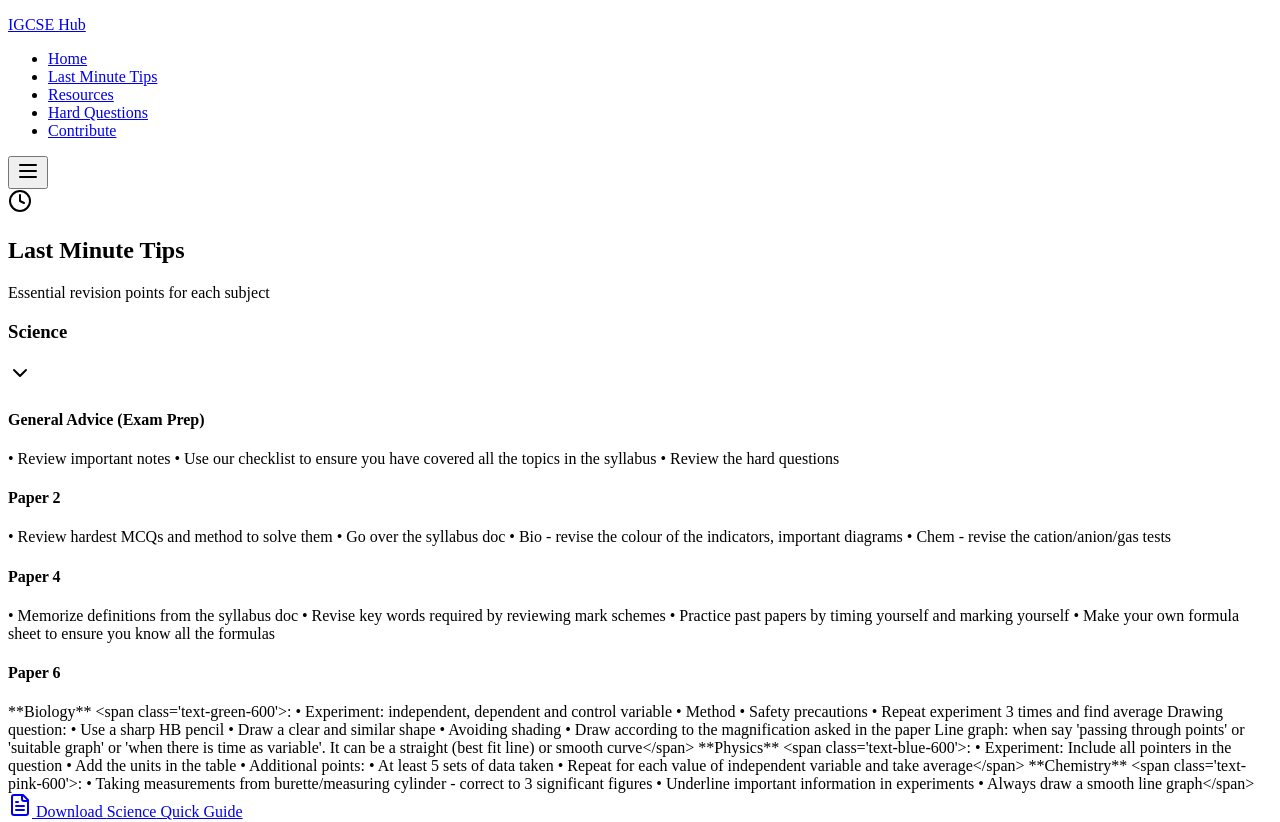
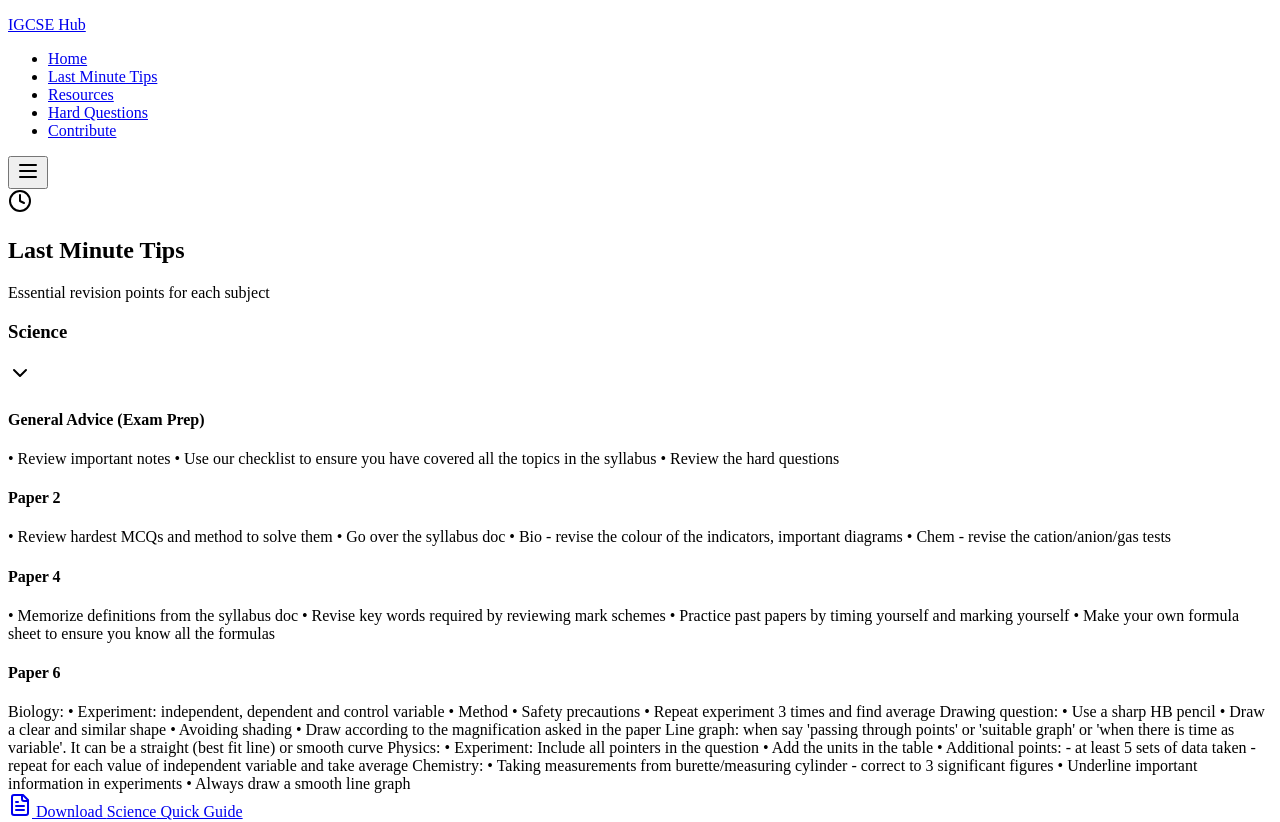
Before and after one commit to igcsehub101/IGCSE-Hub, a React (Vite) app in the folder client/: page /last-minute-tips in a window 1280 px wide. Shown: the top 822 px of the page. Built offline with nearby package versions, Linux system fonts and the light colour scheme.

Commit message:
Restored to 'ffaee1226a52cb27a840ec9b260321f5233d5870'
Replit-Restored-To: ffaee1226a52cb27a840ec9b260321f5233d5870

```diff
--- a/client/src/pages/LastMinuteTips.tsx
+++ b/client/src/pages/LastMinuteTips.tsx
@@ -22,7 +22,7 @@ const LastMinuteTips = () => {
         },
         {
           title: "Paper 6",
-          content: "**Biology** <span class='text-green-600'>:\n• Experiment: independent, dependent and control variable\n• Method\n• Safety precautions\n• Repeat experiment 3 times and find average\n\nDrawing question:\n• Use a sharp HB pencil\n• Draw a clear and similar shape\n• Avoiding shading\n• Draw according to the magnification asked in the paper\n\nLine graph: when say 'passing through points' or 'suitable graph' or 'when there is time as variable'. It can be a straight (best fit line) or smooth curve</span>\n\n**Physics** <span class='text-blue-600'>:\n• Experiment: Include all pointers in the question\n• Add the units in the table\n• Additional points:\n• At least 5 sets of data taken\n• Repeat for each value of independent variable and take average</span>\n\n**Chemistry** <span class='text-pink-600'>:\n• Taking measurements from burette/measuring cylinder - correct to 3 significant figures\n• Underline important information in experiments\n• Always draw a smooth line graph</span>"
+          content: "Biology:\n• Experiment: independent, dependent and control variable\n• Method\n• Safety precautions\n• Repeat experiment 3 times and find average\n\nDrawing question:\n• Use a sharp HB pencil\n• Draw a clear and similar shape\n• Avoiding shading\n• Draw according to the magnification asked in the paper\n\nLine graph: when say 'passing through points' or 'suitable graph' or 'when there is time as variable'. It can be a straight (best fit line) or smooth curve\n\nPhysics:\n• Experiment: Include all pointers in the question\n• Add the units in the table\n• Additional points:\n  - at least 5 sets of data taken\n  - repeat for each value of independent variable and take average\n\nChemistry:\n• Taking measurements from burette/measuring cylinder - correct to 3 significant figures\n• Underline important information in experiments\n• Always draw a smooth line graph"
         }
       ],
       downloadUrl: "#science-quick-guide",
```
